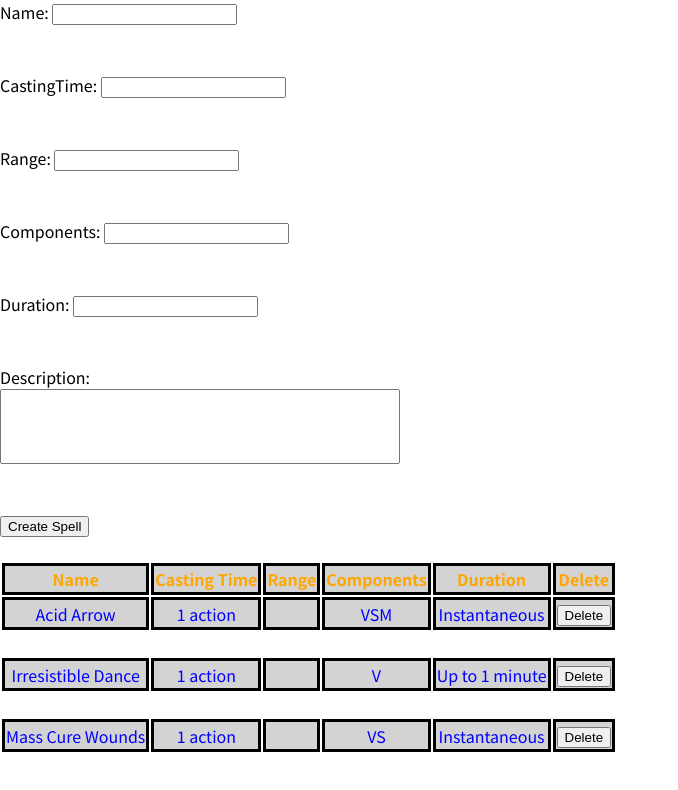
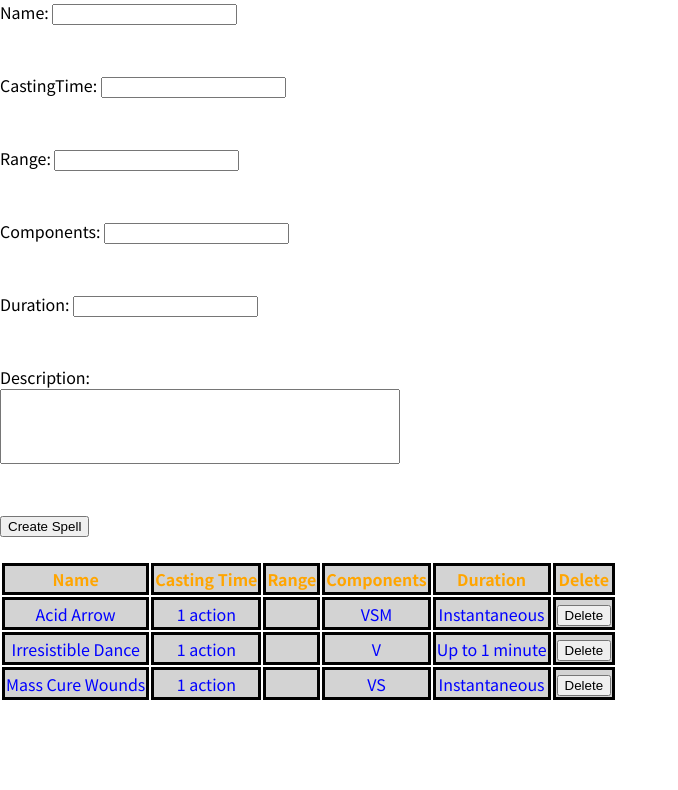
Before and after one commit to DangerousDaniel/DDSpells, a React (Create React App) app: page / in a window 1280 px wide. Shown: the top 790 px of the page, without its empty margins (0-678 px from the left). Built offline with nearby package versions, Linux system fonts and the light colour scheme; no server answers.

Commit message:
css fixes

```diff
--- a/src/components/Spells/SpellIem.js
+++ b/src/components/Spells/SpellIem.js
@@ -1,4 +1,5 @@
 import { useState } from "react"
+import { useEffect } from "react/cjs/react.production.min"
 import Backdrop from "../Backdrop"
 import DescriptionToolTip from "../DescriptionTooltip"
 import PopUpWindow from "../PopUpWindow"
@@ -22,7 +23,7 @@ const SpellItem = (props) => {
 
     //if yes this
     //then close pop up
-    const DeleteSpells = async () => {
+    const DeleteSpells = async (event) => {
         let id = props.id;
         console.log(id);
 
@@ -45,7 +46,6 @@ const SpellItem = (props) => {
             alert("Table Needs to Update")
         }
 
-        closePopUp()
     }
 
     return(
@@ -59,10 +59,8 @@ const SpellItem = (props) => {
                     <td><button onClick={OpenPopUp}>Delete</button></td>
                     {modalIsOpen ? <PopUpWindow onCancel={closePopUp} onConfirm={DeleteSpells}></PopUpWindow> : null}
                     {modalIsOpen ? <Backdrop onCancel={closePopUp}></Backdrop> : null}
+                    <DescriptionToolTip spellId={props.id}> </DescriptionToolTip>
             </tr>
-            <div>
-                <DescriptionToolTip spellId={props.id}> </DescriptionToolTip>
-            </div>
         </>
     );
 }
--- a/src/components/Spells/Spelltem.css
+++ b/src/components/Spells/Spelltem.css
@@ -13,15 +13,18 @@ tr {
     border: 3px solid black;
 }
 
+.tooltip {
+    padding: 3px;
+}
 
-span {
+.tooltip .tooltiptext {
 visibility: hidden;
 background-color: grey;
 color: white;
 padding: 10px;
 }
 
-.tooltip:hover span {
+.tooltip:hover .tooltiptext {
 visibility: visible;
 opacity: 1;
 }
```
Also changed, not shown: 1 other file (tests, documents, lock files or other folders).
